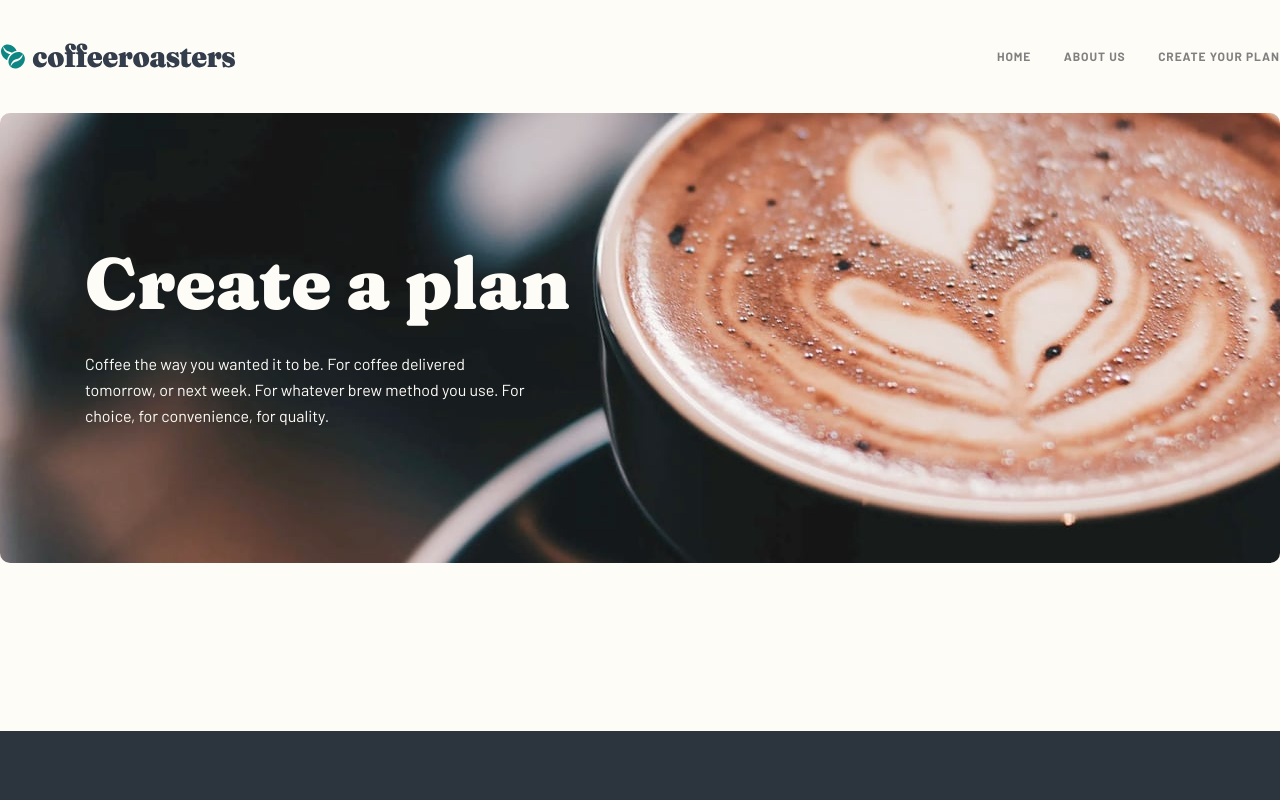
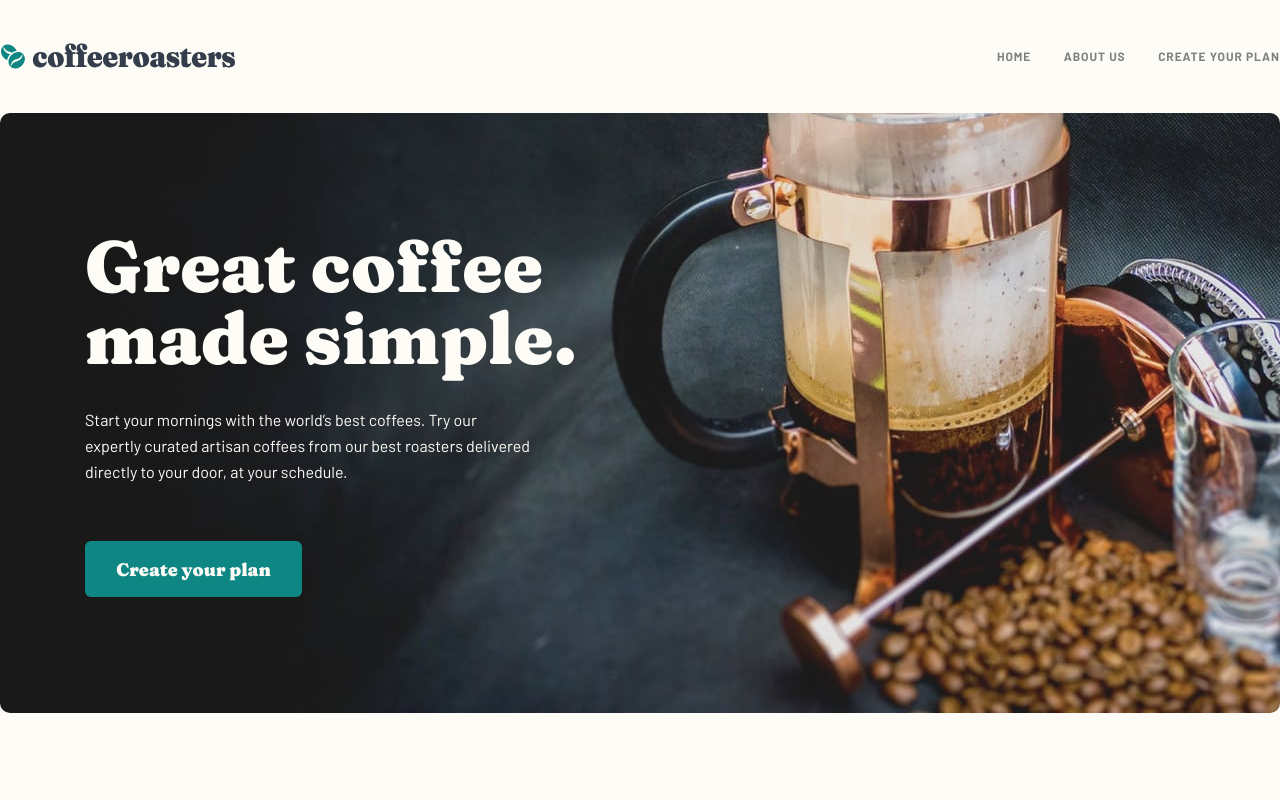
Before and after one commit to danielopq/Coffeeroasters, a React (Vite) app: page / in a window 1280 px wide. Shown: the top 800 px of the page. Built offline with nearby package versions, Linux system fonts and the light colour scheme.

Commit message:
CoffeRoasterApp.tsx - routes added

```diff
--- a/src/CoffeeRoastersApp.tsx
+++ b/src/CoffeeRoastersApp.tsx
@@ -3,14 +3,17 @@ import NavBar from './components/shared/navBar/NavBar';
 import Home from './components/home/Home';
 import AboutUs from './components/aboutUs/AboutUs';
 import Subscribe from './components/subscribe/Subscribe';
+import { Route, Routes } from 'react-router-dom';
 
 function CoffeeRoastersApp() {
   return (
     <>
       <NavBar />
-      {/* <Home /> */}
-      {/* <AboutUs /> */}
-      <Subscribe/>
+      <Routes>
+        <Route path="/" element={<Home />} />
+        <Route path="/aboutus" element={<AboutUs />} />
+        <Route path="/subscribe" element={<Subscribe />} />
+      </Routes>
     </>
   )
 }
```
